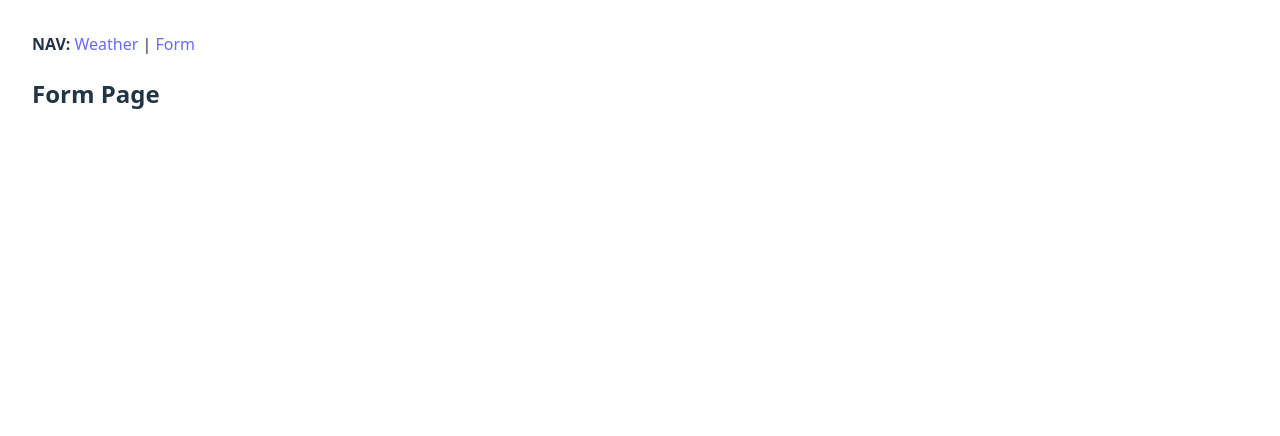
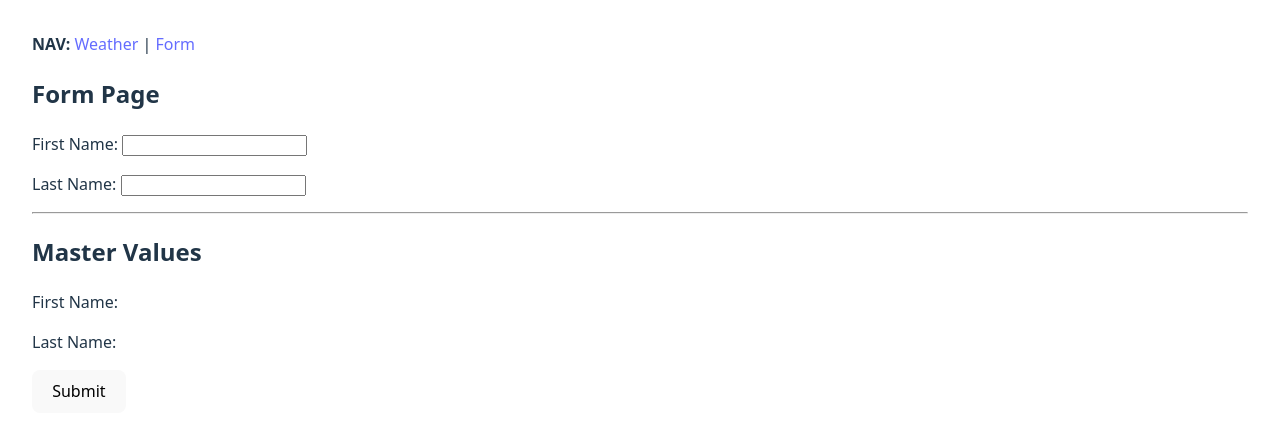
Before and after one commit to mike-whitehurst/sandbox-net-react-ts, a React (Vite) app in the folder MyApp/myapp.client/: page /form in a window 1280 px wide. Shown: the top 436 px of the page. Built offline with nearby package versions, Linux system fonts and the light colour scheme.

Commit message:
added form page

```diff
--- a/MyApp/myapp.client/src/form/Form.tsx
+++ b/MyApp/myapp.client/src/form/Form.tsx
@@ -1,9 +1,43 @@
+import { useState } from "react";
+import TextBox from './TextBox';
 
 function Form() {
+
+    const [displaySubmitted, setDisplaySubmitted] = useState(false);
+    const [person, setPerson] = useState({ firstName: '', lastName: '' });
+
+    function handleFirstNameChange(e: React.ChangeEvent<HTMLInputElement>) {
+        setPerson({...person, firstName: e.target.value});
+    };
+
+    function handleLastNameChange(e: React.ChangeEvent<HTMLInputElement>) {
+        setPerson({ ...person, lastName: e.target.value });
+    };
+
+    function handleSubmit() {
+        fetch('api/form/submit', {
+            method: 'POST',
+            headers: {
+                'Accept': 'application/json',
+                'Content-Type': 'application/json'
+            },
+            body: JSON.stringify(person)
+        }).then(() => {
+            setDisplaySubmitted(true);
+        });
+    }
 
     return (
         <div>
             <h2>Form Page</h2>
+            <TextBox label="First Name" value={person.firstName} handleChange={handleFirstNameChange} />
+            <TextBox label="Last Name" value={person.lastName} handleChange={handleLastNameChange} />
+
+            <hr />
+            <h2>Master Values</h2>
+            <p>First Name: {person.firstName}</p>
+            <p>Last Name: {person.lastName}</p>
+            <button onClick={handleSubmit}>Submit</button> {displaySubmitted ? (<span style={{ color: 'green' }}>Submitted</span>) : null}
         </div>
     );
 }
--- /dev/null
+++ b/MyApp/myapp.client/src/form/TextBox.tsx
@@ -0,0 +1,10 @@
+function TextBox({ label, value, handleChange }: { label: string, value:string, handleChange: (e: React.ChangeEvent<HTMLInputElement>) => void }) {
+
+    return (
+        <div>
+            <p><label>{label}</label>: <input type="text" value={value} onChange={handleChange} /> {value}</p>
+        </div>
+    );
+}
+
+export default TextBox;
--- a/MyApp/myapp.client/src/weather/Weather.tsx
+++ b/MyApp/myapp.client/src/weather/Weather.tsx
@@ -46,7 +46,7 @@ function Weather() {
     );
 
     async function populateWeatherData() {
-        fetch('weatherforecast')
+        fetch('api/weatherforecast')
             .then((response) => {
                 if (response.ok) {
                     return response.json();
--- a/MyApp/myapp.client/vite.config.ts
+++ b/MyApp/myapp.client/vite.config.ts
@@ -33,8 +33,8 @@ if (!fs.existsSync(certFilePath) || !fs.existsSync(keyFilePath)) {
     }
 }
 
-const target = env.ASPNETCORE_HTTPS_PORT ? `https://localhost:${env.ASPNETCORE_HTTPS_PORT}` :
-    env.ASPNETCORE_URLS ? env.ASPNETCORE_URLS.split(';')[0] : 'http://localhost:5102';
+//const target = env.ASPNETCORE_HTTPS_PORT ? `https://localhost:${env.ASPNETCORE_HTTPS_PORT}` :
+//    env.ASPNETCORE_URLS ? env.ASPNETCORE_URLS.split(';')[0] : 'http://localhost:5102';
 
 // https://vitejs.dev/config/
 export default defineConfig({
@@ -45,11 +45,22 @@ export default defineConfig({
         }
     },
     server: {
+        //proxy: {
+        //    '^/weatherforecast': {
+        //        target,
+        //        secure: false
+        //    },
+        //    '^/form/submit': {
+        //        target,
+        //        secure: false
+        //    }
+        //},
         proxy: {
-            '^/weatherforecast': {
-                target,
-                secure: false
-            }
+            '/api': {
+                target: 'http://localhost:5102',
+                changeOrigin: true,
+                rewrite: (path) => path.replace(/^\/api/, ''),
+            },
         },
         port: 5173,
         https: {
```
Also changed, not shown: 2 other files (tests, documents, lock files or other folders).
